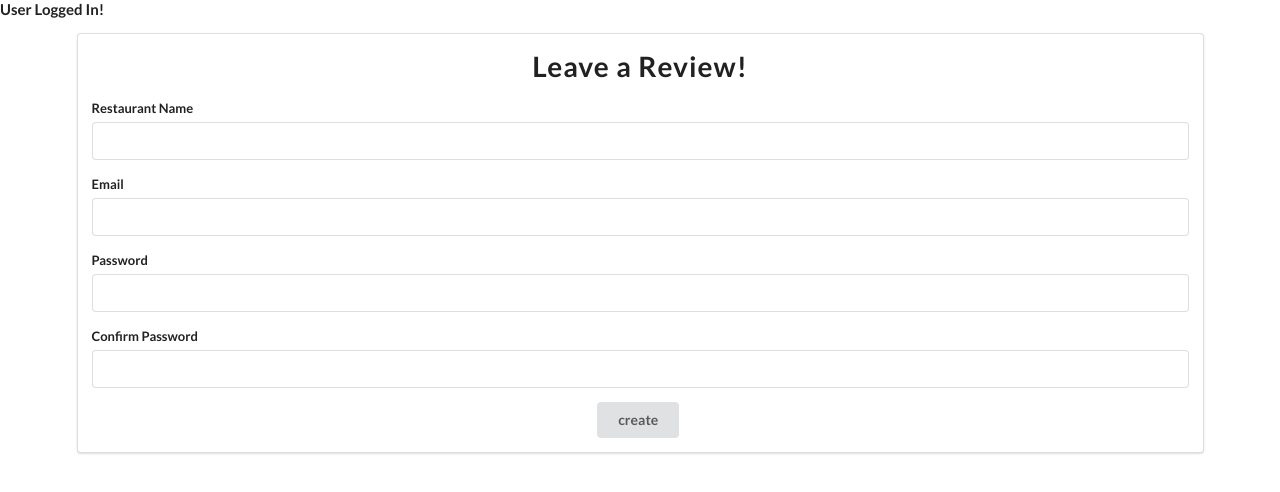
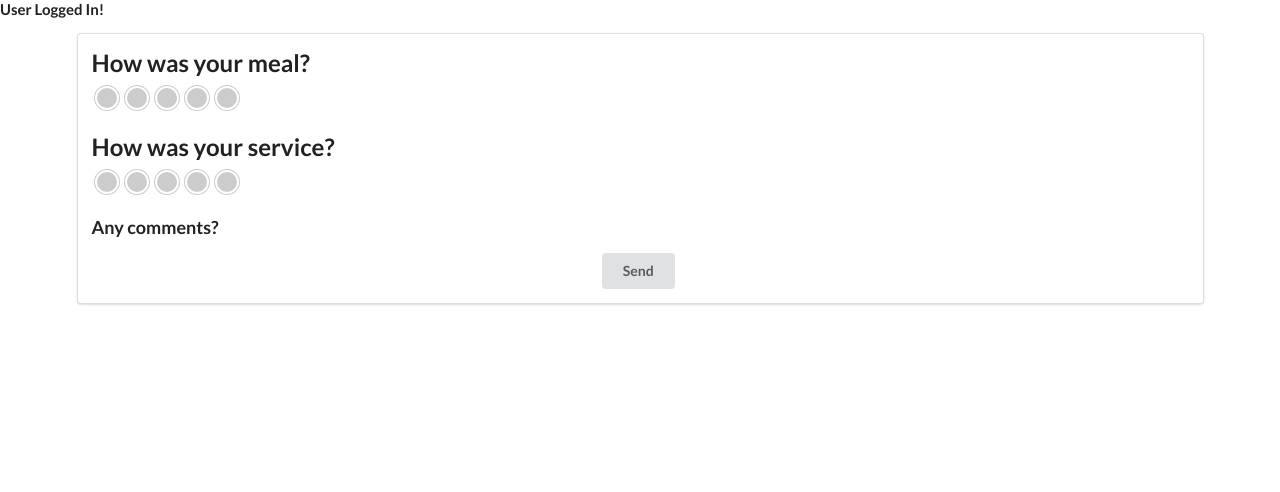
Before and after one commit to ABaulderstone/ASMO-project-frontend, a React (Create React App) app: page /reviews in a window 1280 px wide. Shown: the top 492 px of the page. Built offline with nearby package versions, Linux system fonts and the light colour scheme; no server answers; sample sign-in values are in the browser's storage.

Commit message:
added react-rating and functioning review form

```diff
--- a/package.json
+++ b/package.json
@@ -7,6 +7,7 @@
     "jsonwebtoken": "^8.5.1",
     "react": "^16.8.6",
     "react-dom": "^16.8.6",
+    "react-rating": "^1.7.2",
     "react-redux": "^7.1.0",
     "react-router-dom": "^5.0.1",
     "react-scripts": "3.0.1",
--- a/src/components/forms/ReviewForm.js
+++ b/src/components/forms/ReviewForm.js
@@ -4,10 +4,16 @@ import { reviewSubmission } from "./../../actions";
 import { connect } from "react-redux";
 import { Field, reduxForm, SubmissionError } from "redux-form";
 import Input from "./fields/Input";
+import Rating from "react-rating";
 
 class ReviewForm extends Component {
+    state = {
+      foodRating: null,
+      serviceRating: null,
+      comment: null
+    }
     onFormSubmit = async formValues => {
-      const { foodRating, serviceRating, comment } = formValues;
+      const { foodRating, serviceRating, comment } = this.state;
       await this.props.reviewSubmission(foodRating, serviceRating, comment)
         .catch(err => {
           throw new SubmissionError(err.response.data);
@@ -15,32 +21,32 @@ class ReviewForm extends Component {
       this.props.reset();
     };
 
+    onInputChange = (name, event) => {
+       this.setState({ [name]: event / 10 })
+
+    }
+
     render() {
       const { handleSubmit, error} = this.props;
-
       return (
         <>
 
         <form className="ui form" onSubmit={handleSubmit(this.onFormSubmit)}>
         <div className="field">
-            <label>Restaurant Name</label>
-            <Field name="restaurantName" component={Input} type="text" />
+        <label><h2>How was your meal?</h2></label>
+          <Rating start="0" stop="5" initialRating={this.state.foodRating} onChange={(event) => this.onInputChange("foodRating", event)} />
           </div>
           <div className="field">
-            <label>Email</label>
-            <Field name="email" component={Input} type="text" />
+            <label><h2>How was your service?</h2></label>
+            <Rating start="0" stop="5" initialRating={this.state.serviceRating}  onChange={(event) => this.onInputChange("serviceRating", event)} />
           </div>
           <div className="field">
-            <label>Password</label>
-            <Field name="password" component={Input} type="password" />
-          </div>
-          <div className="field">
-            <label>Confirm Password</label>
-            <Field name="confrimPassword" component={Input} type="password" />
+            <label><h3>Any comments?</h3></label>
+            <div></div>
           </div>
           <div className="button-container">
             <div className="button-wrapper">
-              <input className="ui button" type="submit" value="create" />
+              <input className="ui button" type="submit" value="Send" />
             </div>
           </div>
 
@@ -52,24 +58,15 @@ class ReviewForm extends Component {
   }
 
   const WrappedReviewForm = reduxForm({
-    form: "register",
+    form: "review",
     validate: formValues => {
       const errors = {};
-      if (!formValues.email) {
-        errors.email = "Email is required";
+      if (!formValues.foodRating) {
+        errors.foodRating = "Food rating is required";
       }
 
-      if (!formValues.password) {
-        errors.password = "Password is required";
-      }
-
-
-      if (!formValues.confrimPassword) {
-        errors.confrimPassword = " Confirm Password is required";
-      }
-
-      if (!formValues.restaurantName) {
-        errors.restaurantName = " Restaurant name is required";
+      if (!formValues.serviceRating) {
+        errors.serviceRating = "Service rating is required";
       }
 
       return errors;
--- a/src/components/pages/ReviewPage.js
+++ b/src/components/pages/ReviewPage.js
@@ -9,7 +9,6 @@ class ReviewPage extends Component {
         return(
             <div className="ui container" style={{marginTop: "10px"}}>
                 <div className="ui segment">
-                    <h1 className="text">Leave a Review!</h1>
                     {error && <div> {error} </div>}
                     <ReviewForm {...this.props} />
                 </div>
```
Also changed, not shown: 1 other file (tests, documents, lock files or other folders).
